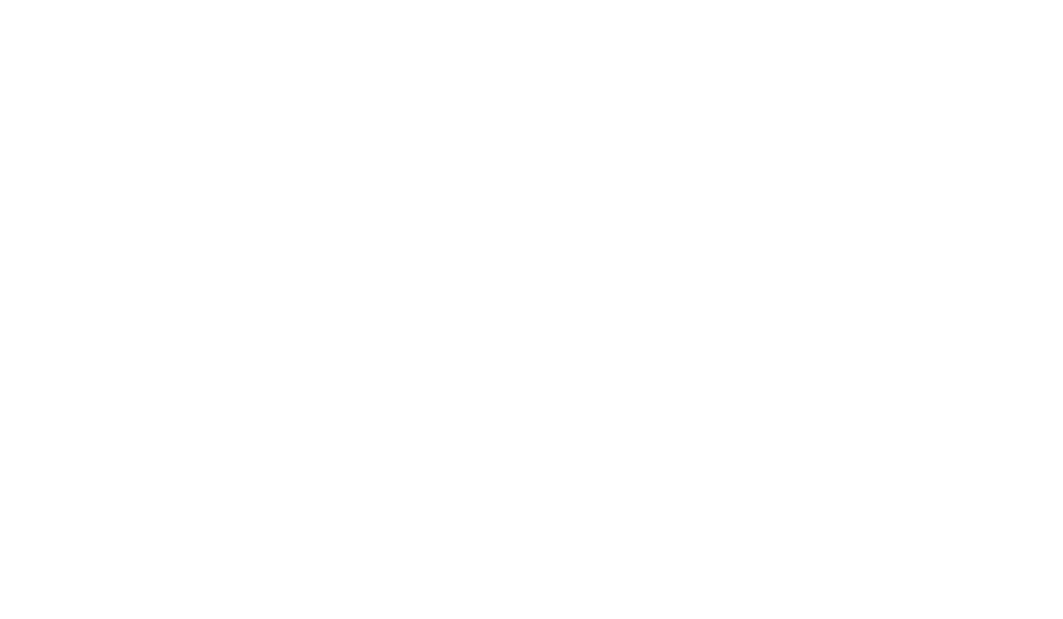
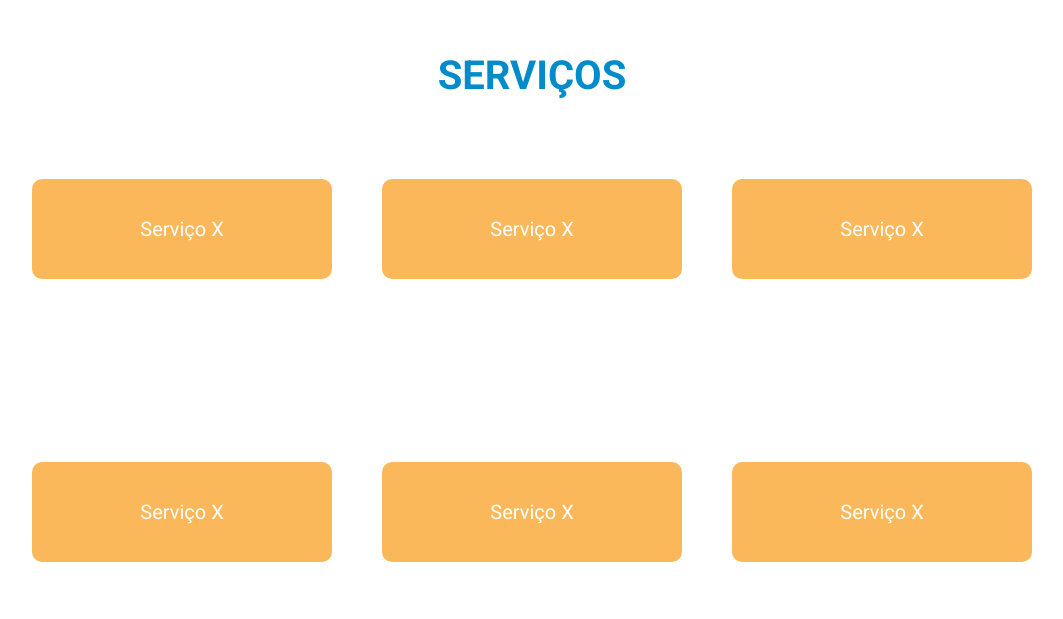
Before and after one commit to ThamirisMaria/sala-virtual-do-empreendedor, an Angular app: page /sala-virtual in a window 1280 px wide. Shown: the part 921-1540 px from the top of the page, without its empty margins (108-1171 px from the left). Before the commit the page ends 881 px from the top, so only its background shows below. Built offline with nearby package versions, Linux system fonts and the light colour scheme.

Commit message:
add: servicos section to sala virtual component

```diff
--- a/src/app/sala-virtual/sala-virtual.component.css
+++ b/src/app/sala-virtual/sala-virtual.component.css
@@ -45,6 +45,37 @@
     position: absolute;
 }
 
+main{
+    display: flex;
+    flex-direction: column;
+    gap: 50px;
+    align-items: center;
+}
+
+.section-title{
+    color: #008CCA;
+    text-align: center;
+    width: 50%;
+    margin: auto;
+    margin-bottom: 80px;
+    font-size: 40px;
+}
+
+#btns-sections{
+    height: 100%;
+    width: 100%;
+    display: grid;
+    grid-template-columns: auto auto auto;
+    gap: 50px;
+    overflow: hidden;
+    margin-bottom: 50px;
+}
+
+#services{
+    margin-top: 100px;
+    height: 100vh;
+}
+
 .btn{
     width: 300px;
     height: 100px;
--- a/src/app/sala-virtual/sala-virtual.component.html
+++ b/src/app/sala-virtual/sala-virtual.component.html
@@ -9,3 +9,19 @@
 
     <div id="icon-scroll-container"><a href="/sala-virtual/#services"><img id="icon-scroll" src="..\assets\images\scroll.svg" alt="scroll icon"></a></div>
 </header>
+<main>
+    <section id="services">
+        <h1 class="section-title">SERVIÇOS</h1>
+        <div id="btns-sections">
+            <button class="btn btn-services">Serviço X</button>
+            <button class="btn btn-services">Serviço X</button>
+            <button class="btn btn-services">Serviço X</button>
+            <button class="btn btn-services">Serviço X</button>
+            <button class="btn btn-services">Serviço X</button>
+            <button class="btn btn-services">Serviço X</button>
+            <button class="btn btn-services">Serviço X</button>
+            <button class="btn btn-services">Serviço X</button>
+            <button class="btn btn-services">Serviço X</button>
+        </div>
+    </section>
+</main>
```
